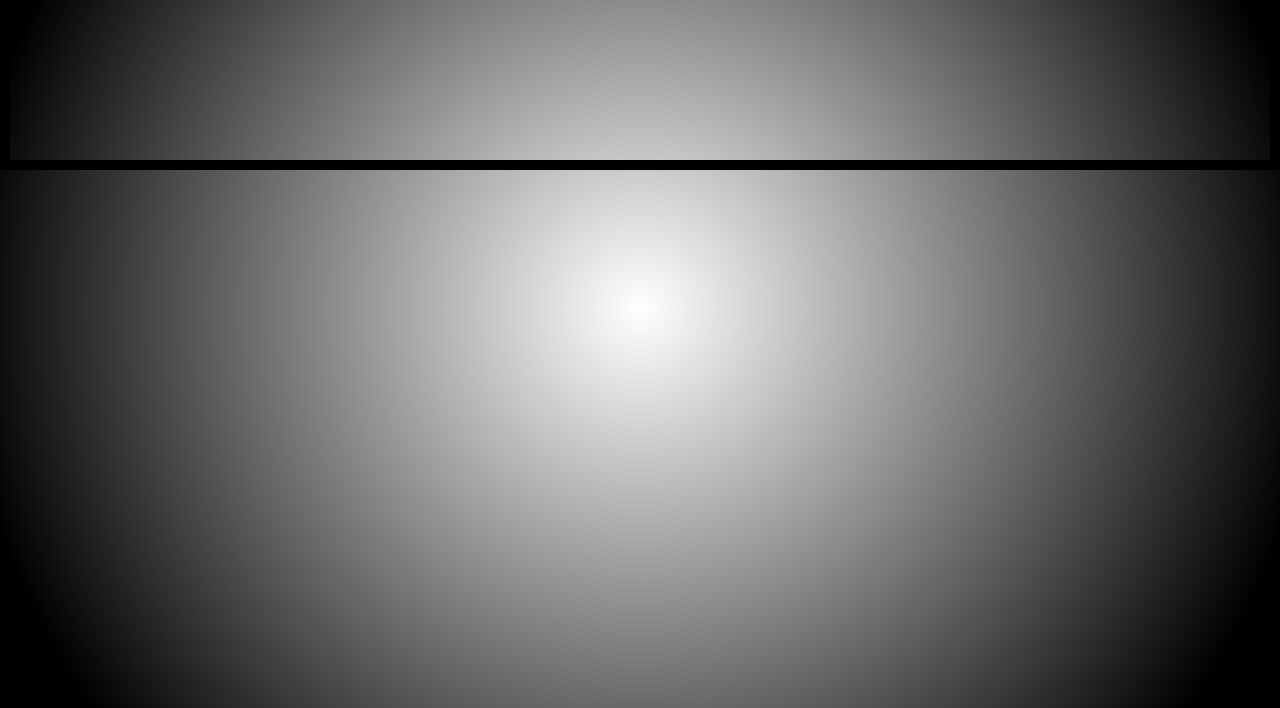
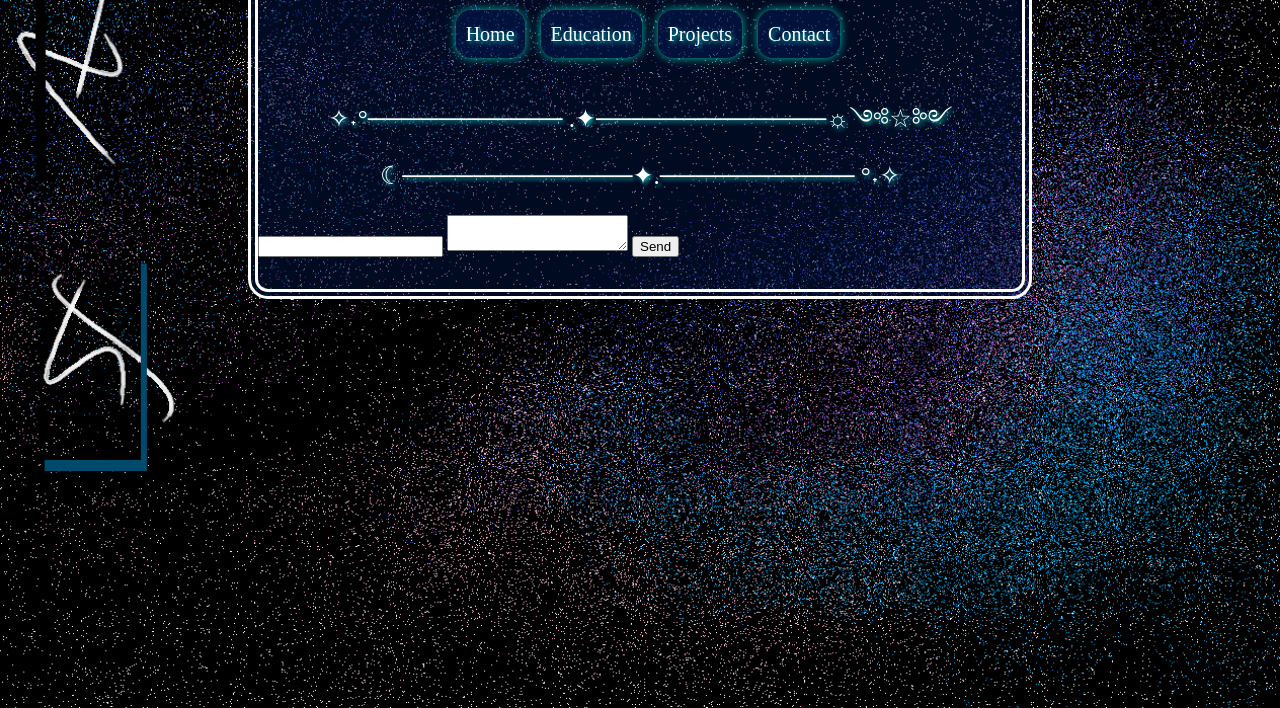
Before and after one commit to JyMeister/my-portfolio, a website: page contact-page.html in a window 1280 px wide. Shown: the part 92-800 px from the top of the page. Drawn offline with Linux system fonts and the light colour scheme.

Commit message:
place universal rules and syntax

```diff
--- a/contact-page.css
+++ b/contact-page.css
@@ -1,44 +1,158 @@
-* {
-  font-family: Arial, Helvetica, sans-serif;
-  box-sizing: border-box;
+:root {
+      --bg: rgba(0, 27, 84, 0.495);
+      --bg-off-set: rgba(8, 14, 27, 0.658);
+      --border-radius: 20px;
+      --shadow: 0px 0px 10px rgb(0, 188, 166);
+      --text-shadow: 2px 2px 4px #00fff7ba;
+      --glow: 0 0 20px #008bfcae, 0 0 30px #19107d, 0 0 50px rgba(77, 7, 168, 0.996);
+      --link-image: url(portfolio_photos/button-img.png);
+}
+/* API FONTS */
+.quintessential-regular {
+  font-family: "Quintessential", serif;
+  font-weight: 400;
+  font-style: normal;
 }
 
-.header {
-  background-color: rgba(255, 255, 255, 0.13);
-  text-align: center;
-  padding: 1px;
+.vt323-regular {
+  font-family: "VT323", monospace;
+  font-weight: 400;
+  font-style: normal;
 }
 
-body {
-
-  border: 10px solid black;
-  background: radial-gradient(circle, white, black 90%);
-  background-attachment: fixed;
-  color:rgb(0, 0, 0);
-  margin: auto;
-  padding-bottom: 200px;
+.medievalsharp-regular {
+  font-family: "MedievalSharp", cursive;
+  font-weight: 400;
+  font-style: normal;
 }
 
-#quote {
-  font-style: italic;
-  line-height: 1.7;
+.cinzel {
+  font-family: "Cinzel", serif;
+  font-optical-sizing: auto;
+  font-style: normal;
+}
+
+
+* {
+    box-sizing: border-box;
+}
+
+/* #nav ul: flex justify-center space-x-4 */
+
+#nav ul {
+  display: flex;
+  justify-content: center;
+  list-style: none;
+  padding: 0;
+}
+
+#nav ul li {
+  margin-left: 1rem; /* space-x-4 only applies margin between items */
+}
+
+#nav li {
+  font-size: 1.25rem;
+  line-height: 1.75rem;
+  list-style: none;
+}
+
+a {
+  position: relative; /* needed so the ::before pseudo-element can be positioned inside it */
+  display: inline-block;
+  text-decoration: none;
+  color: white;
+  padding: 10px;
+  transition: background-color 0.3s ease, border-radius 0.3s ease;
+  background-color: var(--bg);
+  box-shadow: var(--shadow);
+  border-radius: 15px;
+  text-shadow: var(--text-shadow);
+  overflow: hidden; /* keeps the fading image from spilling outside the rounded corners */
+  z-index: 0;
+  cursor: pointer;
+}
+
+a::before {
+    background-image: var(--link-image);
+    content: "";
+    position: absolute;
+    top: 0;
+    left: 0;
+    width: 100%;
+    height: 100%;
+    background-size: cover;
+    opacity: 0;
+    transition: opacity 0.3s ease-in-out;
+    z-index: -1; /* sits behind the link text */
+}
+
+a:hover {
+    color: white;
+    padding: 10px;
+    border-radius: 30px;
+}
+
+a:hover::before {
+    opacity: 1;
+}
+
+
+/* body: bg-[url('/portfolio_photos/main-bg.png')] bg-cover bg-fixed */
+body {
+  background-image: url('/portfolio_photos/main-bg.png');
+  background-size: cover;
+  background-attachment: fixed;
+  color: #ffffff;
+}
+
+.custom-body {
+  align-content: center;
+  background-color: rgba(0, 27, 84, 0.4);
+  margin: 1vh 30vh 1vh 30vh;
+  border-style: double;
+  border-width: 10px;
+  border-color: #ffffff;
+  border-radius: 20px;
+  padding: 0 0 4vh 0;
+}
+
+/* h2 headings */
+
+h2 {
+  font-family: "Quintessential", serif;
+  font-style: normal;
   text-align: center;
+  font-size: 30px;
 }
-#artist, #quote {
-  font-size: 12px;
+
+.center-wrapper {
+  padding-left: 5%;
+  padding-right: 5%;
+  padding-top: 5%;
+  padding-bottom: 5%;
   text-align: center;
 }
 
+.break-line p {
+    font-size: 25px;
+    text-align: center;
+    margin: 5vh;
+    text-shadow: var(--text-shadow);
+}
+
+.nav-line p {
+    font-size: 25px;
+    text-align: center;
+    text-shadow: var(--text-shadow);
+}
+
+hr {
+  box-shadow: var(--text-shadow);
+}
+
+
+
+
+
 
 /*links*/
-a {
-
-  text-decoration: none;
-  color: black;
-}
-a:hover {
-
-  color: white;
-  background-color: black;
-  padding: 7px;
-}
--- a/contact-page.html
+++ b/contact-page.html
@@ -6,10 +6,28 @@
     <title>Jay Braun Portfolio</title>
 </head>
 <body>
-      <form action="https://formspree.io/f/yourFormID" data-netlify="true" method="POST">
+  <section class="custom-body">
+        <section id="header">
+            <h2>JayMeister Development</h2>
+                <div id="nav">
+                    <ul>
+                        <li><a href="Portfolio_Website.html">Home</a></li>
+                        <li><a href="education-page.html">Education</a></li>
+                        <li><a href="projects-page.html">Projects</a></li>
+                        <li><a href="contact-page.html">Contact</a></li>
+                    </ul>
+                </div>
+        </section>
+
+        <div class="nav-line">
+          <p>✧˖°─────────── .✦─────────────☼༺☆༻☾─────────────✦.─────────── °˖✧</p>
+        </div>
+
+    <form action="https://formspree.io/f/yourFormID" data-netlify="true" method="POST">
     <input type="email" name="email">
     <textarea name="message"></textarea>
     <button type="submit">Send</button>
   </form>
+  </section>
 </body>
 </html>
--- a/projects-page.css
+++ b/projects-page.css
@@ -1,53 +1,176 @@
-* {
-  font-family: Arial, Helvetica, sans-serif;
-  box-sizing: border-box;
+:root {
+      --bg: rgba(0, 27, 84, 0.495);
+      --bg-off-set: rgba(8, 14, 27, 0.658);
+      --border-radius: 20px;
+      --shadow: 0px 0px 10px rgb(0, 188, 166);
+      --text-shadow: 2px 2px 4px #00fff7ba;
+      --glow: 0 0 20px #008bfcae, 0 0 30px #19107d, 0 0 50px rgba(77, 7, 168, 0.996);
+      --link-image: url(portfolio_photos/button-img.png);
+}
+/* API FONTS */
+.quintessential-regular {
+  font-family: "Quintessential", serif;
+  font-weight: 400;
+  font-style: normal;
 }
 
-.header {
-  background-color: rgba(255, 255, 255, 0.13);
-  text-align: center;
-  padding: 1px;
+.vt323-regular {
+  font-family: "VT323", monospace;
+  font-weight: 400;
+  font-style: normal;
 }
 
-body {
-
-  border: 10px solid black;
-  background: radial-gradient(circle, white, black 90%);
-  background-attachment: fixed;
-  color:rgb(0, 0, 0);
-  margin: auto;
-  padding-bottom: 200px;
+.medievalsharp-regular {
+  font-family: "MedievalSharp", cursive;
+  font-weight: 400;
+  font-style: normal;
 }
 
-#quote {
-  font-style: italic;
-  line-height: 1.7;
+.cinzel {
+  font-family: "Cinzel", serif;
+  font-optical-sizing: auto;
+  font-style: normal;
+}
+
+
+* {
+    box-sizing: border-box;
+}
+
+/* #nav ul: flex justify-center space-x-4 */
+
+#nav ul {
+  display: flex;
+  justify-content: center;
+  list-style: none;
+  padding: 0;
+}
+
+#nav ul li {
+  margin-left: 1rem; /* space-x-4 only applies margin between items */
+}
+
+#nav li {
+  font-size: 1.25rem;
+  line-height: 1.75rem;
+  list-style: none;
+}
+
+a {
+  position: relative; /* needed so the ::before pseudo-element can be positioned inside it */
+  display: inline-block;
+  text-decoration: none;
+  color: white;
+  padding: 10px;
+  transition: background-color 0.3s ease, border-radius 0.3s ease;
+  background-color: var(--bg);
+  box-shadow: var(--shadow);
+  border-radius: 15px;
+  text-shadow: var(--text-shadow);
+  overflow: hidden; /* keeps the fading image from spilling outside the rounded corners */
+  z-index: 0;
+  cursor: pointer;
+}
+
+a::before {
+    background-image: var(--link-image);
+    content: "";
+    position: absolute;
+    top: 0;
+    left: 0;
+    width: 100%;
+    height: 100%;
+    background-size: cover;
+    opacity: 0;
+    transition: opacity 0.3s ease-in-out;
+    z-index: -1; /* sits behind the link text */
+}
+
+a:hover {
+    color: white;
+    padding: 10px;
+    border-radius: 30px;
+}
+
+a:hover::before {
+    opacity: 1;
+}
+
+
+/* body: bg-[url('/portfolio_photos/main-bg.png')] bg-cover bg-fixed */
+body {
+  background-image: url('/portfolio_photos/main-bg.png');
+  background-size: cover;
+  background-attachment: fixed;
+  color: #ffffff;
+}
+
+.custom-body {
+  align-content: center;
+  background-color: rgba(0, 27, 84, 0.4);
+  margin: 1vh 30vh 1vh 30vh;
+  border-style: double;
+  border-width: 10px;
+  border-color: #ffffff;
+  border-radius: 20px;
+  padding: 0 0 4vh 0;
+}
+
+/* h2 headings */
+
+h2 {
+  font-family: "Quintessential", serif;
+  font-style: normal;
   text-align: center;
+  font-size: 30px;
 }
-#artist, #quote {
-  font-size: 12px;
+
+.center-wrapper {
+  padding-left: 5%;
+  padding-right: 5%;
+  padding-top: 5%;
+  padding-bottom: 5%;
   text-align: center;
 }
 
+.break-line p {
+    font-size: 25px;
+    text-align: center;
+    margin: 5vh;
+    text-shadow: var(--text-shadow);
+}
+
+.nav-line p {
+    font-size: 25px;
+    text-align: center;
+    text-shadow: var(--text-shadow);
+}
+
+hr {
+  box-shadow: var(--text-shadow);
+}
+
+
+
+
+
+
+
+
+
+/* REVIEW ALL STYLES BELOW AND MAKE SURE THEY ARE CONSISTENT WITH THE PORTFOLIO-ABOUT.CSS FILE. */
+
+
+
+
+
+
+
+
+
 
 /*links*/
-a {
 
-  text-decoration: none;
-  color: black;
-}
-a:hover {
-
-  color: white;
-  background-color: black;
-  padding: 7px;
-}
-
-img {
-  width: 200px;
-  height: auto;
-
-}
 
 
 
```
Also changed, not shown: projects-page.html (+20 -22 lines).
